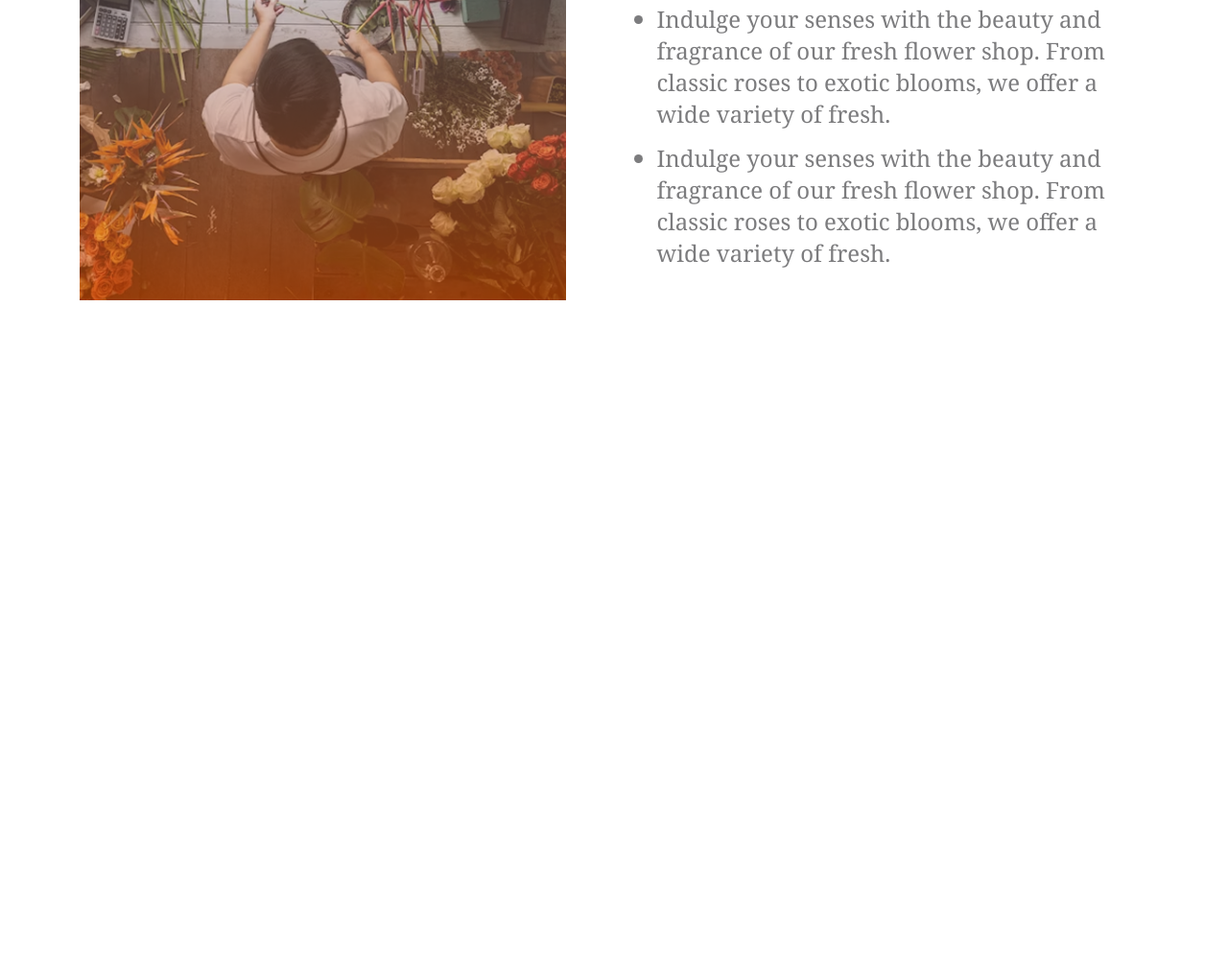
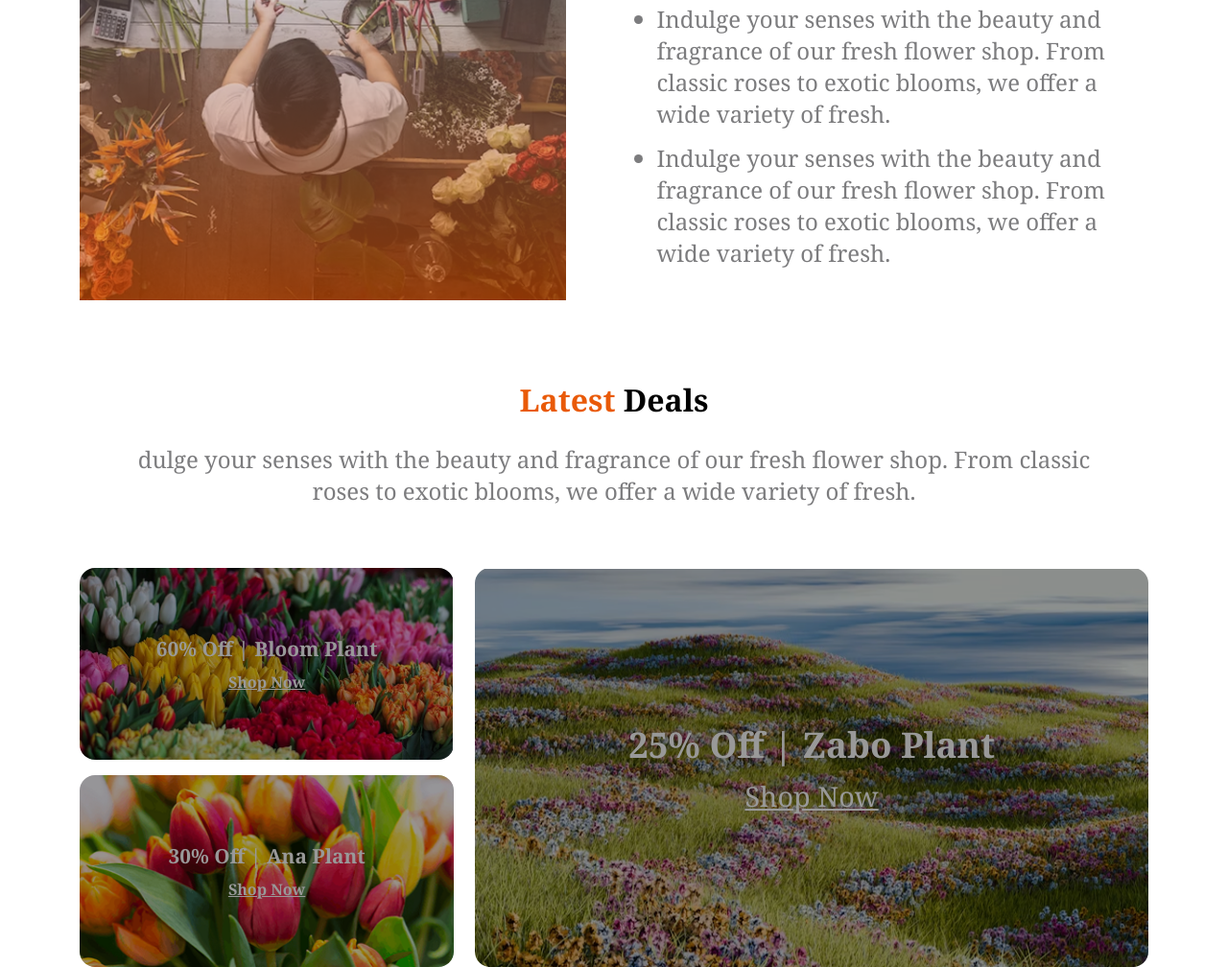
Before and after one commit to Palok123/Flower-website, a plain HTML site: page index.html in a window 1280 px wide. Shown: the part 2069-3077 px from the top of the page at 96% size. Before the commit the page ends 2400 px from the top, so only its background shows below. Drawn offline with Linux system fonts and the light colour scheme.

Commit message:
adder latest section

```diff
--- a/index.html
+++ b/index.html
@@ -87,8 +87,12 @@
         </section>
         <section class="flower-lover">
             <div class="flower-lover-img">
-                <img src="assets/flower-store.png" alt="flower-store-img">
+                  <img src="assets/flower-store.png" alt="flower-store-img">
+                  <div class="trasted-batch">
+                    <img  src="assets/trusted-badge.png" alt="trusted-batch-img">
+                  </div>
             </div>
+
              <div class="flower-lover-content">
                 <h2 class="plan-section-header" >Flower & Plants Lover</h2>
                  <ul>
@@ -99,6 +103,31 @@
 
              </div>
         </section>
+        <section class="latest-section">
+            <div class="latest-section-content">
+            <h3 class="plan-section-header"><span class="plan-section-header-style-2">Latest  </span>Deals</h3>
+            <p class="section-text-style" >dulge your senses with the beauty and fragrance of our fresh flower shop. From classic roses to exotic blooms, we offer a wide variety of fresh.</p>
+            </div>
+            <div class="latest-section-img-container">
+
+                    <div class="flower-container">
+                        <div class="flower-bg-1">
+                              <p >60% Off | Bloom Plant</p>
+                              <a href="">Shop Now</a>
+                        </div>
+                        <div class="flower-bg-2">
+                              <p>30% Off | Ana  Plant</p>
+                              <a href="">Shop Now</a>
+                        </div>
+                    </div>
+                    <div class="flower-feild">
+                        <p>25% Off | Zabo Plant</p>
+                        <a href="">Shop Now</a>
+                    </div>
+
+            </div>
+        </section>
+
     </main>
     <footer class="noto-serif-font ">
 
--- a/style.css
+++ b/style.css
@@ -172,10 +172,12 @@ header{
     display: flex;
     justify-content: space-between;
     align-items: center;
+
 }
 .flower-lover-img{
 
     margin-bottom: .8rem;
+    position: relative;
 }
 .flower-lover-content{
     width: 46%;
@@ -187,6 +189,25 @@ header{
 .flower-lover ul li{
    margin-bottom: .8rem;
 }
+.trasted-batch img{
+    width: 100%;
+}
+.trasted-batch{
+    height: 200px;
+    width: 200px;
+    position: absolute;
+    top: -15%;
+   left: 75%;
+}
+@media screen and (max-width:1000px){
+    .trasted-batch{
+    display: none;
+}
+.flower-lover{
+
+    gap: 1rem;
+}
+}
 @media screen and (max-width:576px){
     .flower-lover{
 
@@ -197,3 +218,113 @@ header{
     width:100%;
 }
 }
+/* latest-section style */
+.latest-section{
+    width: 87%;
+    margin: 0 auto;
+    margin-top: 4rem;
+}
+.latest-section-content{
+    width: 90%;
+    margin: 0 auto;
+    text-align: center;
+}
+.flower-bg-1{
+    background-image: url('assets/deal-bloom.png');
+    filter: brightness(60%);
+    background-repeat: no-repeat;
+    height: 200px;
+    background-size: 100% 100%;
+    border-radius: 1rem;
+    text-align: center;
+    color: white;
+}
+.flower-bg-2{
+    background-image: url('assets/deal-ana.png');
+    filter: brightness(60%);
+    background-repeat: no-repeat;
+    height: 200px;
+      background-size: 100% 100%;
+      border-radius: 1rem;
+      text-align: center;
+    color: white;
+}
+.flower-feild{
+    background-image: url('assets/deal-zabo.png');
+    filter: brightness(60%);
+    background-repeat: no-repeat;
+    width: 63%;
+    background-size: 100% 100%;
+    margin-top: 4rem;
+    border-radius: 1rem;
+    text-align: center;
+    color: white;
+}
+.latest-section-img-container{
+    display: flex;
+    justify-content: space-between;
+    gap: 1rem;
+}
+.flower-container{
+    display: flex;
+    margin-top: 4rem;
+    gap: 1rem;
+    flex-direction: column;
+    width: 35%;
+}
+.flower-container p{
+    font-size: 1.3rem;
+    font-weight: bold;
+}
+.flower-container a{
+    font-size: 1rem;
+    font-weight: bold;
+}
+.flower-bg-1,.flower-bg-2,.flower-feild{
+    display: flex;
+    flex-direction: column;
+    gap: .6rem;
+    justify-content: center;
+    align-items: center;
+
+}
+.latest-section-img-container a{
+    color: white;
+}
+.flower-feild p{
+    font-size: 2.3rem;
+    font-weight: bold;
+}
+.flower-feild a{
+    font-size: 1.8rem;
+    font-weight: 600px;
+}
+@media screen and (max-width:576px){
+    .latest-section-img-container{
+    flex-direction: column;
+    gap: 1rem;
+}
+.flower-container{
+    width: 100%;
+    flex-direction: column;
+
+}
+.flower-feild{
+
+    width: 100%;
+
+}
+.flower-feild p{
+    font-size: 1.5rem;
+
+}
+.flower-feild a{
+    font-size: 1.3rem;
+
+}
+.flower-feild{
+    height: 200px;
+}
+
+}
+/* join section style */
```
